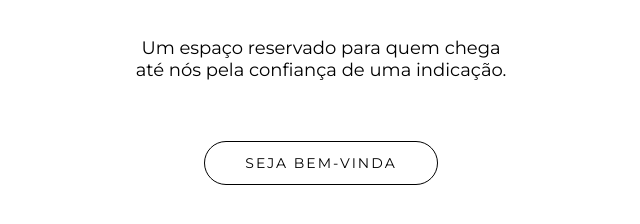
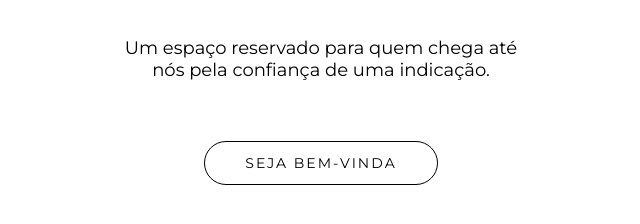
Before and after one commit to JoaoMiguelOliveira2207/IrisLandingPage, a plain HTML site: page index.html in a window 1280 px wide. Shown: the part 460-684 px from the top of the page, without its empty margins (319-959 px from the left). Drawn offline with nearby package versions, Linux system fonts and the light colour scheme.

Commit message:
Layout alter

```diff
--- a/index.html
+++ b/index.html
@@ -106,7 +106,7 @@
         </div>
 
         <div class="description">
-            Um espaço reservado para quem chega <br> até nós pela confiança de uma indicação.
+            Um espaço reservado para quem chega até nós pela confiança de uma indicação.
         </div>
 
         <a href="https://wa.me/5551995843406?text=Olá%20Iris" class="btn">
```
